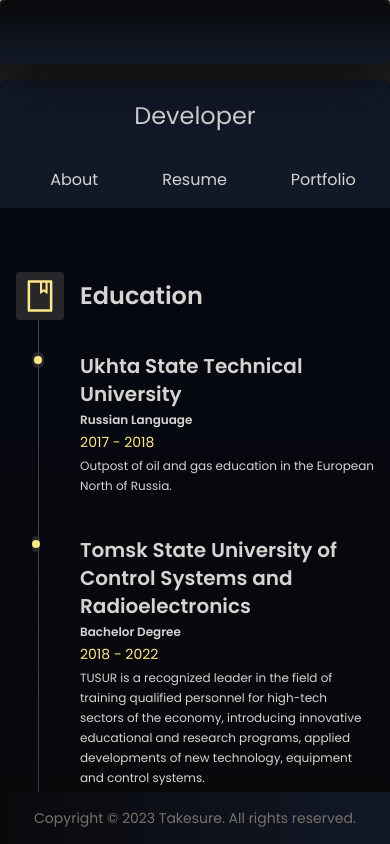
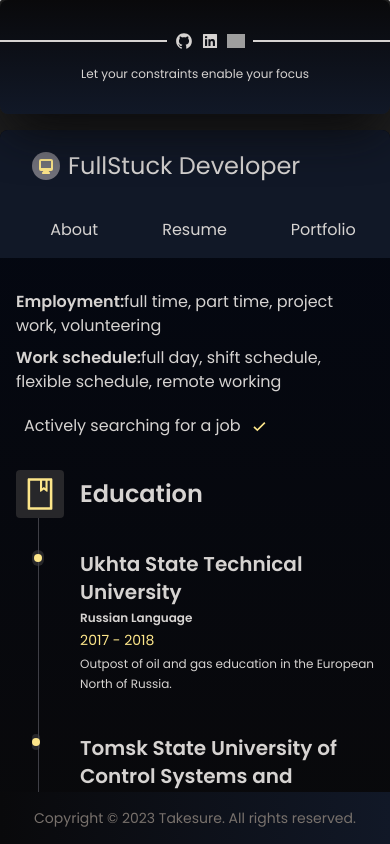
Before and after one commit to MamvotaTake/takesure, a React (Vite) app: page /resume in a window 390 px wide. Built offline with nearby package versions, Linux system fonts and the light colour scheme; grey boxes are pictures that could not be loaded.

Commit message:
responsive

```diff
--- a/src/components/MainLink.tsx
+++ b/src/components/MainLink.tsx
@@ -1,10 +1,11 @@
 import {NavLink} from "react-router-dom";
+import {HiDesktopComputer} from "react-icons/hi";
 
 export const MainLink = () => {
     return (
         <>
             <ul className='flex flex-col md:flex-row md:justify-between bg-gray-900 text-stone-300 space-x-4'>
-                <div className='text-2xl md:text-left text-center px-8 py-5'>Developer</div>
+                <div className='flex items-center text-2xl md:text-left text-center px-8 py-5 gap-2'><span className='bg-zinc-500 rounded-full p-1'><HiDesktopComputer className='fill-amber-200 text-xl'/></span> FullStuck Developer</div>
                 <div className={`flex md:text-lg space-x-16 md:space-x-16 md:justify-between justify-center  md:px-8 py-4 rounded-br-lg rounded-bl-lg  transition-all duration-700 cursor-pointer`}>
                     <li>
                         <NavLink to="/">About</NavLink>
--- a/src/components/Sidebar.tsx
+++ b/src/components/Sidebar.tsx
@@ -5,8 +5,10 @@ import {BiCalendar, BiCurrentLocation} from "react-icons/bi";
 import {TiDevicePhone} from "react-icons/ti";
 import {AiFillFacebook, AiFillGithub, AiFillLinkedin, AiFillTwitterSquare} from "react-icons/ai";
 import {ImTelegram} from "react-icons/im";
+import {Link} from "react-router-dom";
 export const Sidebar = () => {
     return (
+        <>
             <div className='md:fixed relative overflow-hidden hidden md:flex flex-col h-full space-y-7'>
                 <div className='flex flex-col space-y-7 items-center '>
                     <div className='bg-zinc-800 w-3/2   rounded-lg'>
@@ -79,5 +81,20 @@ export const Sidebar = () => {
                     </div>
                 </div>
             </div>
+            <div className='flex flex-col'>
+                <div className='md:hidden flex gap-2 items-center text-lg cursor-pointer justify-between text-stone-300 before:content-[""] before:h-0.5 before:w-full before:bg-stone-300 after:content-[""] after:h-0.5 after:w-screen after:bg-stone-300'>
+                    <span className='flex gap-2'>
+                    <AiFillGithub/>
+                    <AiFillLinkedin/>
+                </span>
+                    <div>
+                        <Link to="https://hh.ru/applicant/resumes/view?resume=023263afff0657d9ee0039ed1f5447756d6e69">
+                            <img className='w-10 h-1/5' src="https://i.hh.ru/logos/svg/hh.ru__min_.svg?v=11032019" alt="" />
+                        </Link>
+                    </div>
+                </div>
+                <p className='md:hidden text-stone-300 text-xs flex justify-center mt-4'>Let your constraints enable your focus</p>
+        </div>
+        </>
     );
 };
--- a/src/features/about/About.tsx
+++ b/src/features/about/About.tsx
@@ -46,17 +46,17 @@ const whatIdo = [
     },
     {
         name: 'Backend Developer',
-        description: 'The most modern and high-quality design made at a professional level.',
+        description: 'Build and deploy secure and scalable application using contemporary frameworks',
         icon: <PiCodesandboxLogo className='text-6xl fill-amber-200'/>
     },
     {
         name: 'Business Developer',
-        description: 'The most modern and high-quality design made at a professional level.',
+        description: 'Invest in modern, scalable technology to automate and reduce our workflows eg Sales Navigator, Get Sales, Apollo',
         icon: <IoIosBusiness className='text-6xl fill-amber-200'/>
     },
     {
         name: 'UX/UI',
-        description: 'The most modern and high-quality design made at a professional level.',
+        description: 'Creating a user-friendly UX/UI design by understand who our users are, what they want, and how they behave.',
         icon: <FaFigma className='text-6xl fill-amber-200'/>
     }
 ]
@@ -106,7 +106,7 @@ export const About = () => {
                             <span className='text-sm font-normal'>13.06.1997</span>
                         </span>
                             <span>
-                            <img src={take01} alt="phone" />
+                            <img  src={take01} alt="phone" />
                         </span>
                             <span className='relative flex flex-col text-sm  font-normal text-center'>
                             <LuBringToFront className='absolute left-0 -top-2.5  text-4xl'/>
@@ -124,20 +124,22 @@ export const About = () => {
                             </div>
                             <div className='flex justify-between py-4 -py-5'>
                                 <div>
-                                    <img className='border border-zinc-400 p-1 rounded-lg w-28 h-28' src={qrcode} alt="phone" />
+                                    <img className='border border-zinc-200 p-1 rounded-lg w-28 h-28' src={qrcode} alt="phone" />
+                                    <p className='text-zinc-700'>@takesureM</p>
                                 </div>
                                 <div className='flex flex-col space-y-2'>
-                                <span className='flex flex-col text-gray-900 font-light'>
-                                    Phone Number
-                                    <span className='font-bold'>8999-576-82-14</span>
+                                <span className='flex text-sm uppercase flex-col text-gray-900 font-light'>
+                                    Phone Number:
+                                    <span className='font-bold capitalize text-sm'>8999-576-82-14</span>
                                 </span>
-                                    <span className='flex flex-col text-gray-900 font-light'>
-                                    Location
-                                    <span className='font-bold'>Tomsk, Russia</span>
+
+                                    <span className='flex text-sm uppercase flex-col text-gray-900 font-light'>
+                                    Location:
+                                    <span className='font-bold capitalize text-sm'>Tomsk, Russia</span>
                                 </span>
-                                    <span className='flex flex-col text-gray-900 font-light'>
-                                    Nationality
-                                    <span className='font-bold'>Zimbabwean</span>
+                                    <span className='flex text-sm uppercase flex-col text-gray-900 font-light'>
+                                    Nationality:
+                                    <span className='font-bold capitalize text-sm'>Zimbabwean</span>
                                 </span>
                                 </div>
                             </div>
--- a/src/features/resume/Resume.tsx
+++ b/src/features/resume/Resume.tsx
@@ -1,12 +1,27 @@
 import {AiOutlineBook} from "react-icons/ai";
 import {MdOutlineWork} from "react-icons/md";
 import {Skills} from "./Skills.tsx";
+import {BiCheck} from "react-icons/bi";
 
 export const Resume = () => {
     return (
         <>
             <div className='flex flex-col'>
                 <div>
+                    <div className='md:flex flex-col space-y-5 justify-between'>
+                        <div className='flex flex-col space-y-2'>
+                            <span className='md:flex flex-col items-center gap-2'>
+                                <span className='font-semibold'>Employment:</span>
+                                full time, part time, project work, volunteering
+                            </span>
+                            <span  className='md:flex flex-col items-center gap-2'>
+                                <span className='font-semibold'>Work schedule:</span>
+                                full day, shift schedule, flexible schedule, remote working
+                            </span>
+                        </div>
+                        <div className='flex items-center gap-2 text-stone-300 md:text-black px-2 rounded-full bg-none md:bg-amber-200/70'>Actively searching for a job <BiCheck className='text-xl fill-amber-200'/></div>
+
+                    </div>
                     <div className='flex items-center gap-4 mt-8'>
                         <div className='flex justify-center bg-zinc-800 w-12 h-12 rounded items-center'>
                             <AiOutlineBook className='text-4xl  fill-amber-200'/>
```
Also changed, not shown: src/assets/logo_transparent.svg (added). Lines whose indentation alone changed are shown as unchanged.
